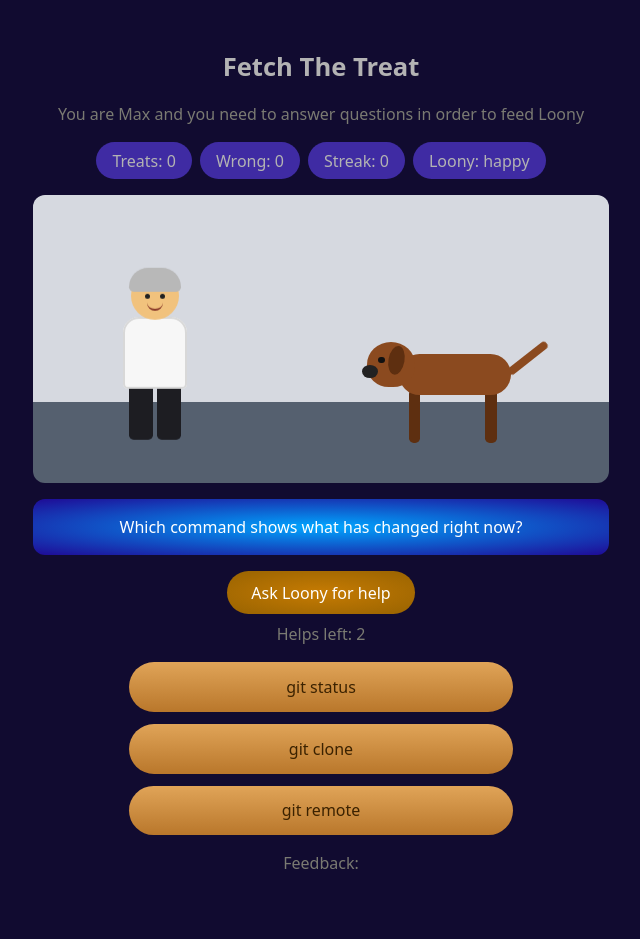
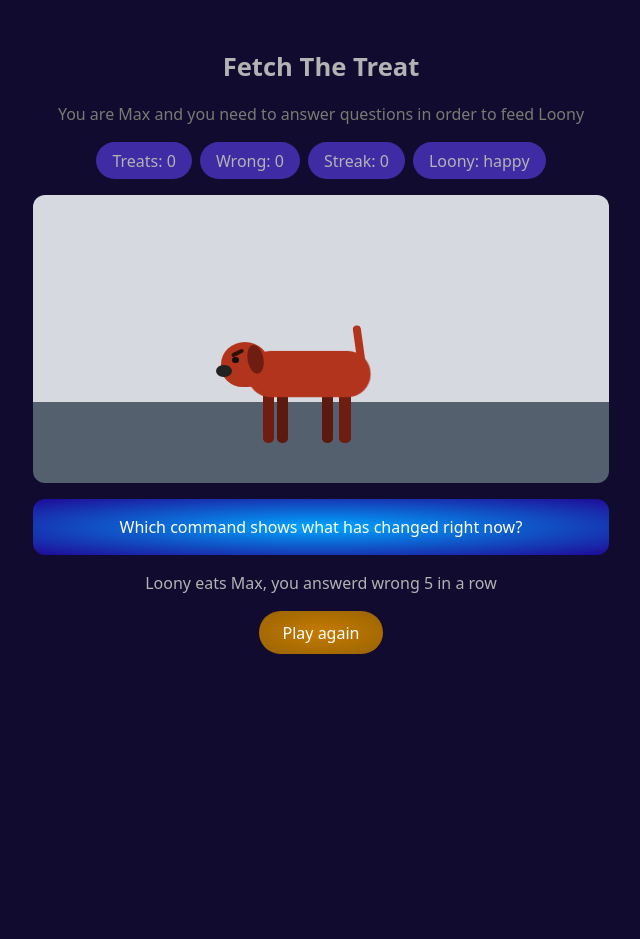
Before and after one commit to mudt-cm104-2026-winter/team-04, a FastAPI app: page / in a window 1280 px wide. Shown: the whole page, without its empty margins (319-959 px from the left). After the commit the page ends 654 px from the top, so only its background shows below. Run offline with FastAPI, Linux system fonts and the light colour scheme.

Commit message:
Made each ending animations

```diff
--- a/app/static/style.css
+++ b/app/static/style.css
@@ -272,13 +272,13 @@ button:disabled {
 .loony-ear {
   position: absolute;
   top: .2rem;
-  right: .5rem;
+  right: 0.5rem;
   width: 1rem;
   height: 1.8rem;
   background: var(--dog-dark);
   border-radius: 50%;
   transform-origin: top center;
-  transform: rotate(10deg);
+  transform: rotate(-10deg);
 }
 
 .loony-tail {
@@ -308,6 +308,16 @@ button:disabled {
 
 .loony-leg-back {
   left: 7.4rem;
+}
+
+.loony-leg-front2 {
+  left: 3.5rem;
+  filter: brightness(.85);
+}
+
+.loony-leg-back2 {
+  left: 6.3rem;
+  filter: brightness(.85);
 }
 
 /* ---------- Loony's mood ---------- */
@@ -426,3 +436,269 @@ button:disabled {
     animation: none;
   }
 }
+
+/* ---------- endings ---------- */
+.ending-win .loony,
+.ending-win .max {
+  animation: hop .6s ease-in-out infinite alternate;
+}
+
+.ending-win .max {
+  animation-delay: .15s;
+}
+
+.ending-win .loony-tail {
+  animation: wag .2s ease-in-out infinite alternate;
+}
+
+@keyframes hop {
+  from {
+    transform: translateY(0);
+  }
+
+  to {
+    transform: translateY(-1.2rem);
+  }
+}
+
+@media (prefers-reduced-motion: reduce) {
+
+  .ending-win .max,
+  .ending-win .loony,
+  .ending-win .loony-tail {
+    animation: none;
+  }
+}
+
+/* ---------- ending: left ---------- */
+
+/* Max is sad and stands still */
+.ending-left .max {
+  animation: none;
+}
+
+.ending-left .max-smile {
+  top: 2.1rem;
+  transform: rotate(180deg);
+}
+
+.ending-left .max-head {
+  transform: translateY(.3rem) rotate(8deg);
+}
+
+/* Loony is sad, turns around, then walks off to the right */
+.ending-left .loony {
+  animation: leave 5s ease-in-out forwards;
+}
+
+.ending-left .loony-tail {
+  animation: none;
+  transform: rotate(150deg);
+}
+
+.ending-left .loony-head {
+  transform: translateY(.3rem);
+}
+
+.ending-left .loony-head::before {
+  opacity: 1;
+  transform: rotate(-25deg);
+}
+
+.ending-left .loony-ear {
+  transform: rotate(-40deg);
+  right: 1rem;
+}
+
+/* four legs swing like walking, starting after the turn */
+.ending-left .loony-leg {
+  transform-origin: top center;
+  animation: step .4s ease-in-out 1.4s infinite alternate;
+}
+
+.ending-left .loony-leg-back,
+.ending-left .loony-leg-front2 {
+  animation-direction: alternate-reverse;
+}
+
+@keyframes leave {
+
+  0%,
+  20% {
+    transform: translateX(0) scaleX(1);
+  }
+
+  30% {
+    transform: translateX(0) scaleX(-1);
+  }
+
+  100% {
+    transform: translateX(22rem) scaleX(-1);
+  }
+}
+
+@keyframes step {
+  from {
+    transform: rotate(-20deg);
+  }
+
+  to {
+    transform: rotate(20deg);
+  }
+}
+
+@media (prefers-reduced-motion: reduce) {
+  .ending-left .loony {
+    animation: none;
+    transform: translateX(22rem) scaleX(-1);
+  }
+
+  .ending-left .loony-leg {
+    animation: none;
+  }
+}
+
+/* ---------- ending: eaten (cartoon, no gore) ---------- */
+.ending-eaten {
+  justify-content: center;
+  gap: 6rem;
+}
+
+/* Loony is furious: red fur, angry brows, stiff tail */
+.ending-eaten .loony {
+  --dog: #b3341d;
+  --dog-dark: #6e1d10;
+  animation: lunge 3.5s ease-in forwards;
+}
+
+.ending-eaten .loony-tail {
+  animation: none;
+  transform: rotate(-8deg);
+}
+
+.ending-eaten .loony-head::before {
+  opacity: 1;
+  transform: rotate(-25deg);
+  height: .22rem;
+}
+
+/* open mouth that appears during the lunge */
+.loony-head::after {
+  content: "";
+  position: absolute;
+  bottom: .15rem;
+  left: -.1rem;
+  width: 1.4rem;
+  height: .9rem;
+  background: #4a0d0d;
+  border-radius: 0 0 1rem 1rem;
+  opacity: 0;
+}
+
+.ending-eaten .loony-head::after {
+  animation: chomp 3.5s forwards;
+}
+
+/* belly puffs up after the gulp */
+.ending-eaten .loony-body {
+  animation: belly 3.5s forwards;
+}
+
+/* Max is scared, then swallowed */
+.ending-eaten .max {
+  transform-origin: 100% 60%;
+  animation: swallowed 3.5s forwards;
+}
+
+.ending-eaten .max-smile {
+  top: 2.1rem;
+  transform: rotate(180deg);
+}
+
+@keyframes lunge {
+  0% {
+    transform: translateX(0);
+  }
+
+  8% {
+    transform: translateX(4px);
+  }
+
+  16% {
+    transform: translateX(-4px);
+  }
+
+  24% {
+    transform: translateX(4px);
+  }
+
+  32% {
+    transform: translateX(0);
+  }
+
+  38% {
+    transform: translateX(1rem);
+  }
+
+  55% {
+    transform: translateX(-6.5rem) scale(1.1);
+  }
+
+  100% {
+    transform: translateX(-6.5rem) scale(1);
+  }
+}
+
+@keyframes chomp {
+
+  0%,
+  40% {
+    opacity: 0;
+  }
+
+  50%,
+  62% {
+    opacity: 1;
+  }
+
+  70%,
+  100% {
+    opacity: 0;
+  }
+}
+
+@keyframes swallowed {
+
+  0%,
+  52% {
+    transform: scale(1);
+    opacity: 1;
+  }
+
+  62% {
+    transform: scale(.7) translateX(1.5rem);
+    opacity: 1;
+  }
+
+  72%,
+  100% {
+    transform: scale(0) translateX(3rem);
+    opacity: 0;
+  }
+}
+
+@keyframes belly {
+
+  0%,
+  62% {
+    transform: scale(1);
+  }
+
+  72% {
+    transform: scale(1.25);
+  }
+
+  100% {
+    transform: scale(1.1);
+  }
+}
--- a/app/templates/index.html
+++ b/app/templates/index.html
@@ -12,6 +12,8 @@
 
 <body>
   <main>
+    {% set game_over = True %}
+    {% set ending = 'eaten' %}
     <h1>Fetch The Treat</h1>
     <p class="intro">You are Max and you need to answer questions in order to feed Loony</p>
 
@@ -22,7 +24,7 @@
       <span class="mood-{{ mood }}">Loony: {{ mood_name }}</span>
     </div>
 
-    <div class="scene mood-{{ mood }}" aria-hidden="true">
+    <div class="scene mood-{{ mood }} {% if game_over %}ending-{{ ending }}{% endif %}" aria-hidden="true">
       <div class="max">
         <div class="max-head">
           <span class="max-eye"></span>
@@ -36,7 +38,9 @@
       <div class="loony">
         <div class="loony-tail"></div>
         <span class="loony-leg loony-leg-back"></span>
+        <span class="loony-leg loony-leg-back2"></span>
         <span class="loony-leg loony-leg-front"></span>
+        <span class="loony-leg loony-leg-front2"></span>
         <div class="loony-body"></div>
         <div class="loony-head">
           <span class="loony-ear"></span>
@@ -74,22 +78,23 @@
       </form>
       {% endif %}
       {% endfor %}
+      <p class="feedback">Feedback: {{ message }}</p>
     </div>
 
     {% else %}
     {% if ending == 'eaten' %}
-    <p>Loony eats Max</p>
+    <p>Loony eats Max, you answerd wrong 5 in a row</p>
     {% elif ending == 'left' %}
-    <p>Loony leaves</p>
+    <p>Loony leaves, you answered 5 wrong</p>
     {% else %}
-    <p>You win</p>
+    <p>You did it!</p>
     {% endif %}
     <form action="/restart" method="post">
       <button type="submit">Play again</button>
     </form>
     {% endif %}
 
-    <p class="feedback">Feedback: {{ message }}</p>
+
   </main>
 </body>
 
```
